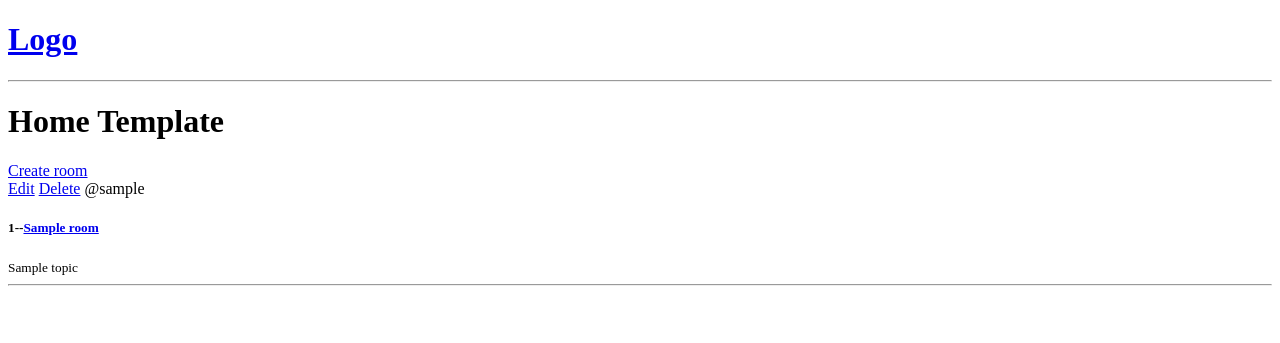
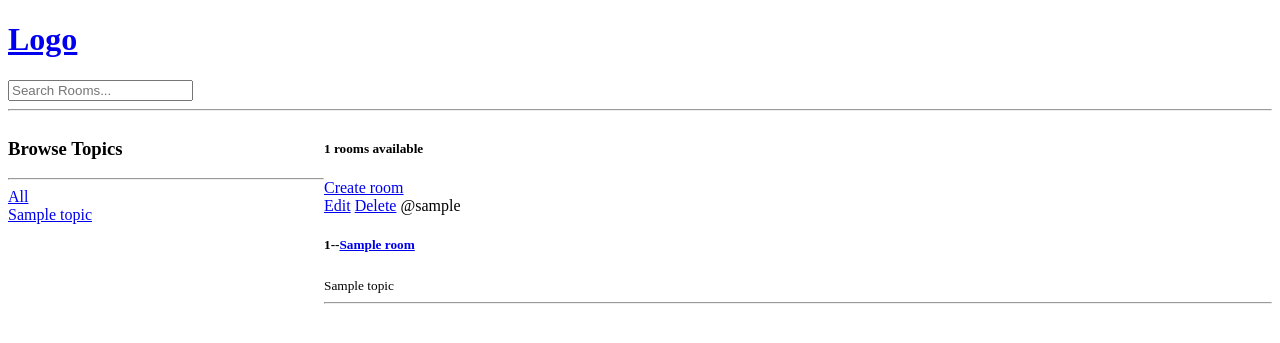
Before and after one commit to robinmuhia/studyapp-clone, a Django app: template cheggclone/base/templates/base/home.html in a window 1280 px wide. Shown: the top 343 px of the page. Run offline with Django 4.2, Linux system fonts and the light colour scheme; the template is opened without the code that fills it: most values are stand-ins (such as "Sample title", 1, 10 or a date in 2020).

Commit message:
Introduced a search feature

```diff
--- a/cheggclone/base/templates/base/home.html
+++ b/cheggclone/base/templates/base/home.html
@@ -2,10 +2,29 @@
 
 {% block content %}
 
-<h1> Home Template</h1>
+<style>
+    .home-container{
+        display: grid;
+        grid-template-columns: 1fr 3fr;
+    }
+</style>
 
-<div>
-    <a href="{% url 'create-room'%} "> Create room</a>
+<div class="home-container">
+    <div>
+        <h3>Browse Topics</h3>
+        <hr>
+        <div>
+            <a href="{% url 'home'%}">All</a>
+        </div>
+        {% for topic in topics %}
+        <div>
+            <a href="{% url 'home' %}?q={{topic.name}}">{{topic.name}}</a>
+        </div>
+        {% endfor %}
+    </div>
+    <div>
+        <h5>{{room_count}} rooms available</h5>
+        <a href="{% url 'create-room'%} "> Create room</a>
     <div>
         {% for room in rooms %}
         <div>
@@ -18,7 +37,7 @@
         </div>
         {% endfor %}
     </div>
-
+    </div>
 </div>
 
 {% endblock %}
--- a/cheggclone/templates/navbar.html
+++ b/cheggclone/templates/navbar.html
@@ -1,5 +1,7 @@
 <a href="/">
     <h1>Logo</h1>
 </a>
-
+<form method="GET" action="{% url 'home' %}">
+    <input type="text" name="q" placeholder="Search Rooms..."/>
+</form>
 <hr>
```
Also changed, not shown: cheggclone/base/views.py (+11 -3 lines).
